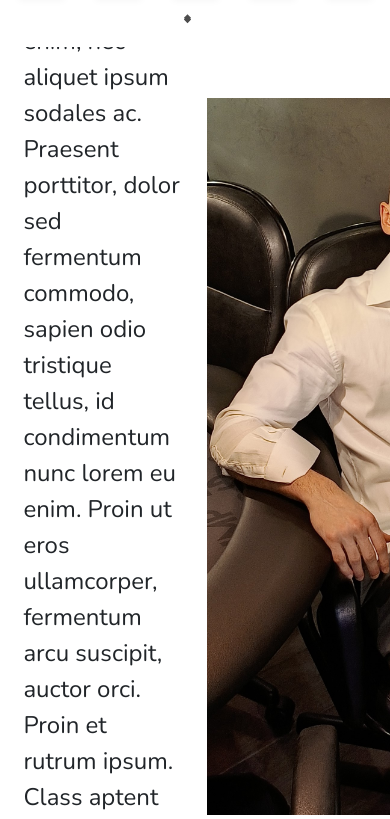
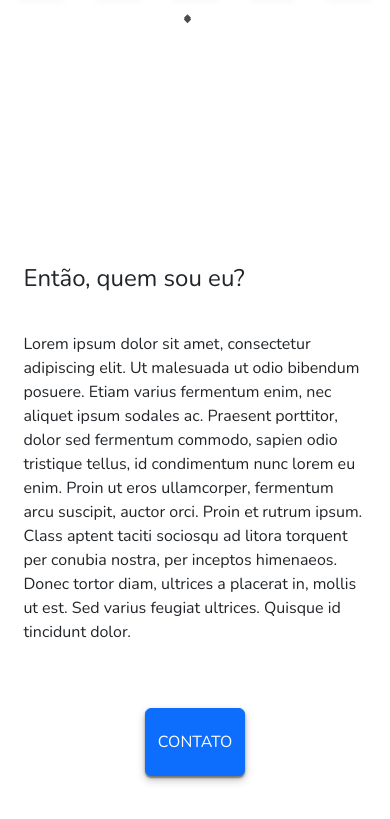
Before and after one commit to ViniciusNalaSantos/PersonalWebsite, a React (Create React App) app in the folder frontend/: page /#/home in a window 390 px wide. Shown: the part 985-1804 px from the top of the page. Built offline with nearby package versions, Linux system fonts and the light colour scheme.

Commit message:
Turning about page more responsive.

```diff
--- a/frontend/src/components/ui/StandardButton/standardButton.css
+++ b/frontend/src/components/ui/StandardButton/standardButton.css
@@ -19,7 +19,6 @@
     background-color: var(--color-button);
     font-size: 1.2rem;
     border: 2rem;
-    width: 14vw;
     height: 8vh;
     box-shadow:
         0 2px 1px rgba(0, 0, 0, 0.25),
--- a/frontend/src/pages/About/about.css
+++ b/frontend/src/pages/About/about.css
@@ -26,7 +26,7 @@
 }
 
 .about-main {
-    height: 85vh;
+    height: 100vh;
     display: flex;
     flex-flow: column;
     font-family: var(--font-family-main);
@@ -40,6 +40,44 @@
     padding-top: 2rem;
 }
 
+.about-image {
+    height: 85vh;
+}
+
+@media only screen and (max-width: 980px) {
+
+    .about {
+        flex-direction: column;
+    }
+
+    .about-main-title {
+        font-size: 1.5rem;
+    }
+
+    .about-main-text {
+        font-size: 1rem;
+    }
+
+    .about-image {
+        display: none;
+    }
+
+}
+
+@media only screen and (min-width: 980px) {
+
+    .about-main-title {
+        font-size: 2.5rem;
+    }
+
+    .about-main-text {
+        font-size: 1.5rem;
+    }
+
+}
+
+@media only screen and (min-width: 1280px) {
+
     .about-main-title {
         font-size: 3.5rem;
     }
@@ -48,6 +86,4 @@
         font-size: 1.5rem;
     }
 
-.about-image {
-    height: 85vh;
 }
```
Lines whose indentation alone changed are shown as unchanged.
